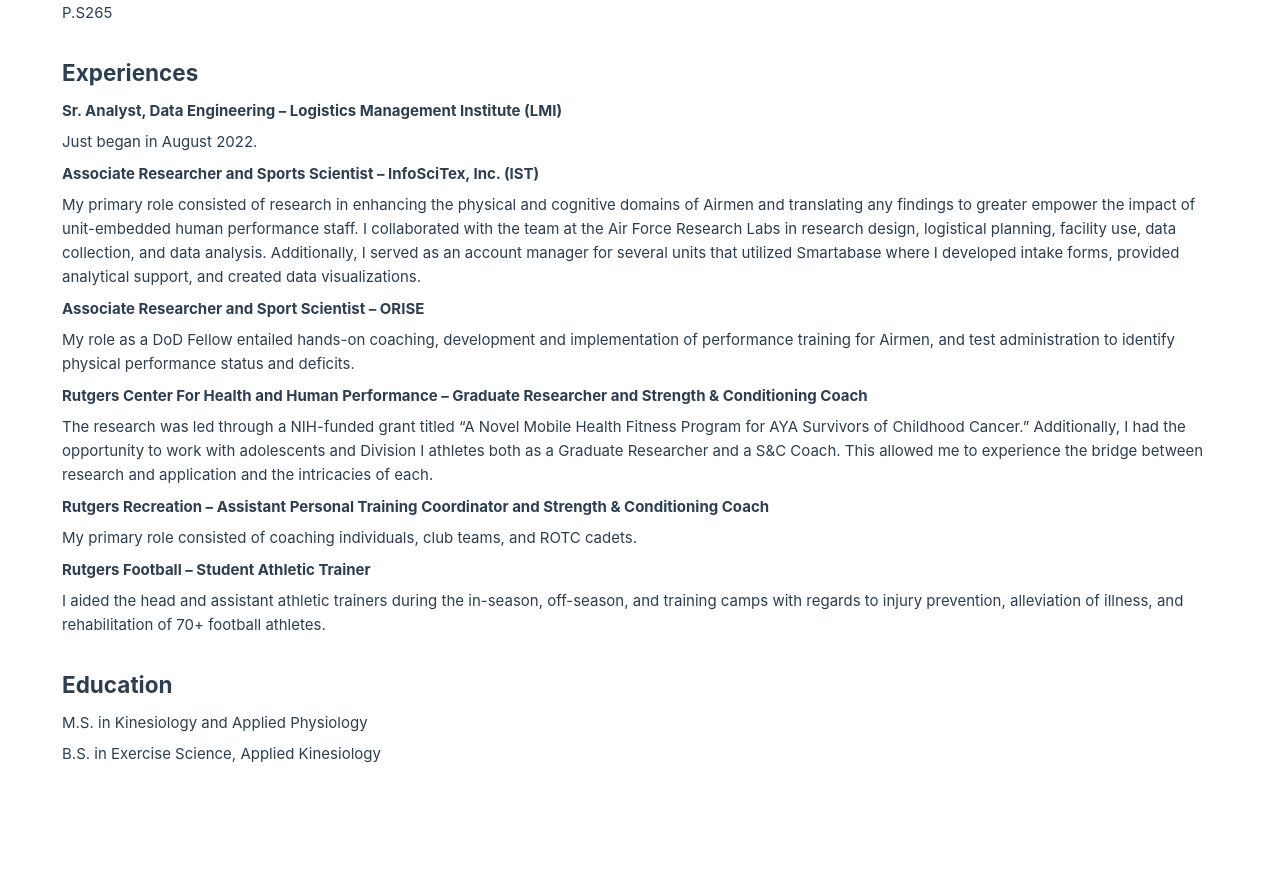
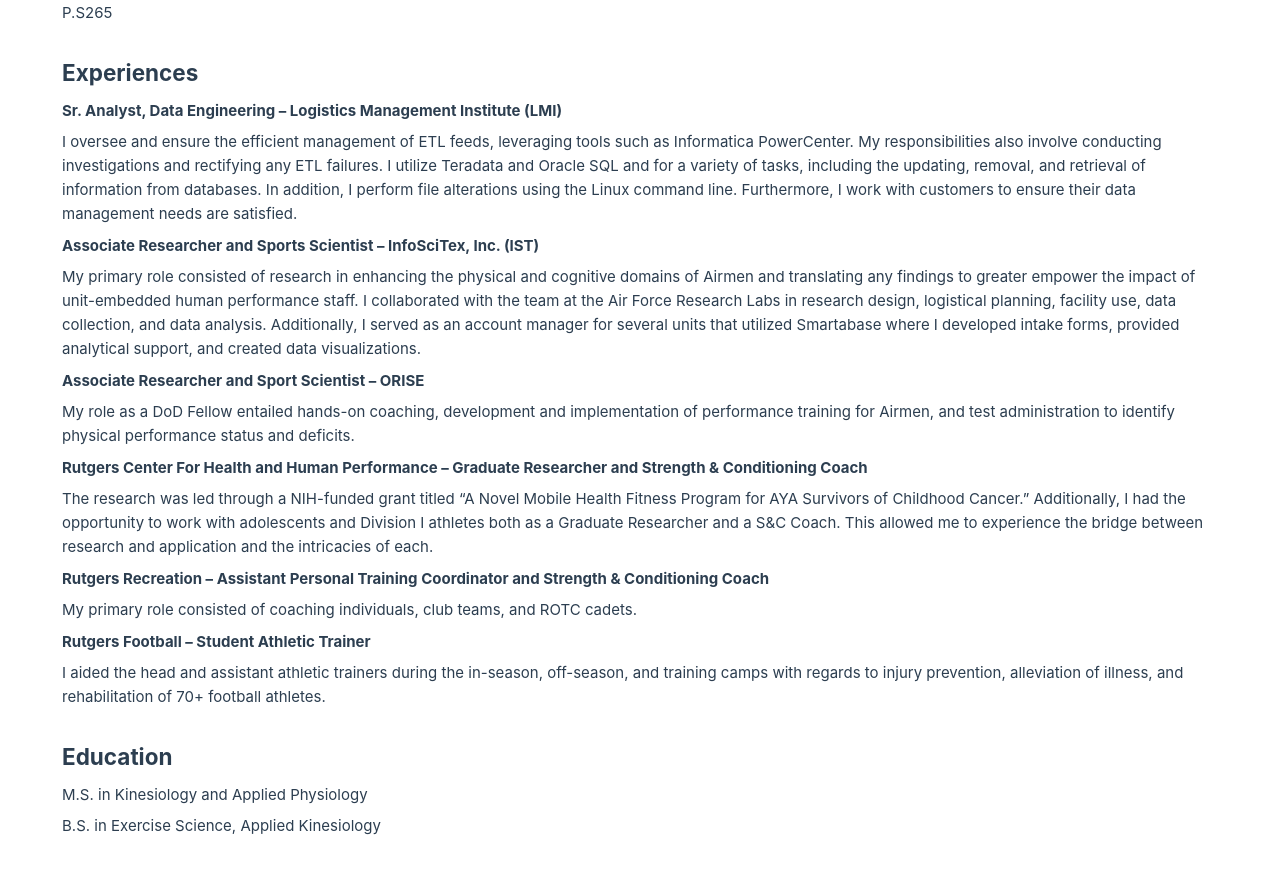
Before and after one commit to nmack41/nmdotcom, a Vue app: page / in a window 1280 px wide. Shown: the part 1563-2435 px from the top of the page. Built offline with nearby package versions, Linux system fonts and the light colour scheme.

Commit message:
Updated about me

```diff
--- a/src/views/AboutView.vue
+++ b/src/views/AboutView.vue
@@ -97,7 +97,8 @@ export default {
         {
           exptitle:
             "Sr. Analyst, Data Engineering – Logistics Management Institute (LMI)",
-          expdesc: "Just began in August 2022.",
+          expdesc:
+            "I oversee and ensure the efficient management of ETL feeds, leveraging tools such as Informatica PowerCenter. My responsibilities also involve conducting investigations and rectifying any ETL failures. I utilize Teradata and Oracle SQL and for a variety of tasks, including the updating, removal, and retrieval of information from databases. In addition, I perform file alterations using the Linux command line. Furthermore, I work with customers to ensure their data management needs are satisfied.",
         },
         {
           exptitle:
```
